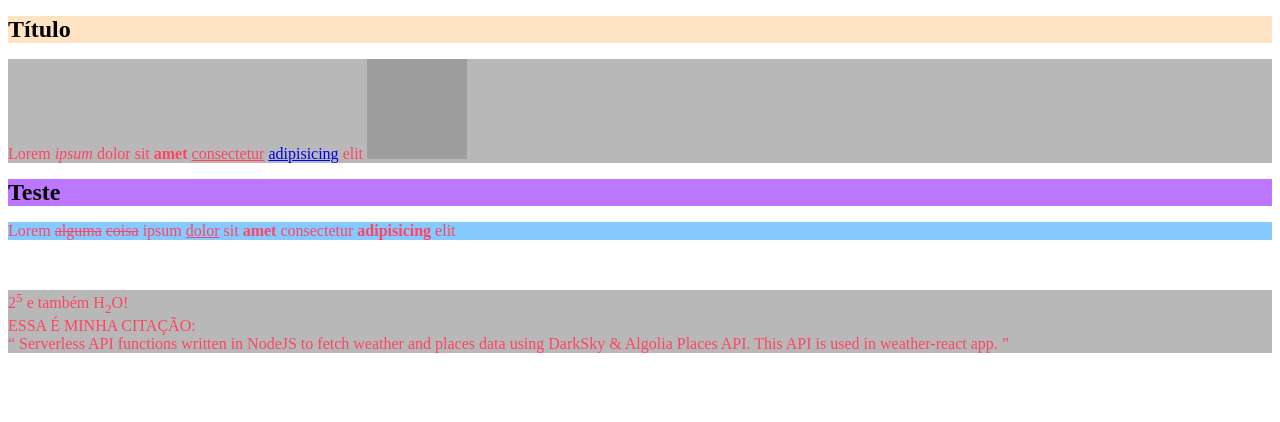
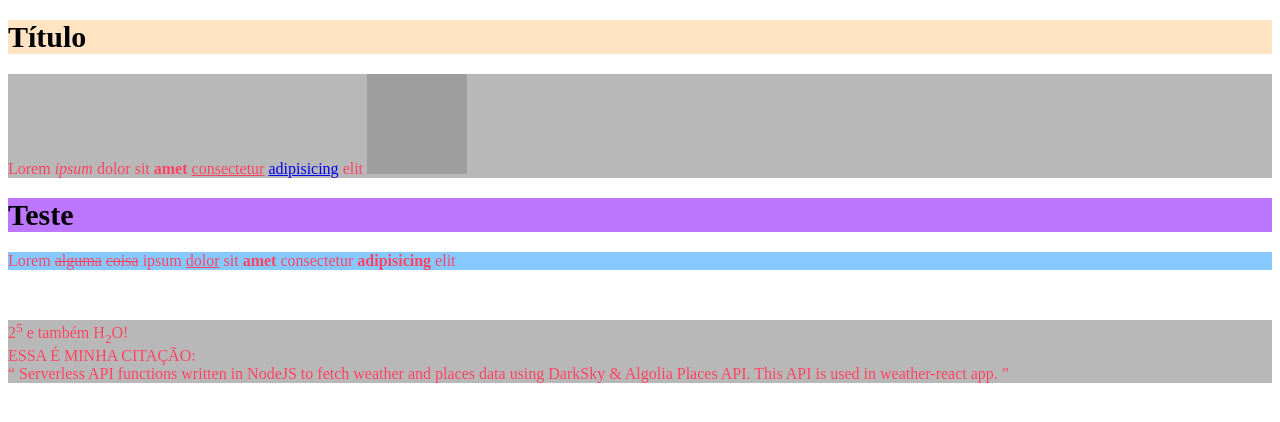
Before and after one commit to Nataliaartini/html_css, a plain HTML site: page inicial/index.html in a window 1280 px wide. Drawn offline with Linux system fonts and the light colour scheme; grey boxes are pictures that could not be loaded.

Commit message:
identacao

```diff
--- a/inicial/index.html
+++ b/inicial/index.html
@@ -10,7 +10,7 @@
     <style>
         #heading {background-color:bisque;}
         #heading1 {background-color: rgb(189, 119, 255);}
-        .background-black{font-size:x-large;}
+        .background-black{font-size:30px;}
         p{color: rgb(255, 68, 99); background-color: rgb(184, 184, 184);}
         #blue {background-color:rgb(134, 201, 255);}
         .imagemgit{width: 100px; height: 100px;}
```
